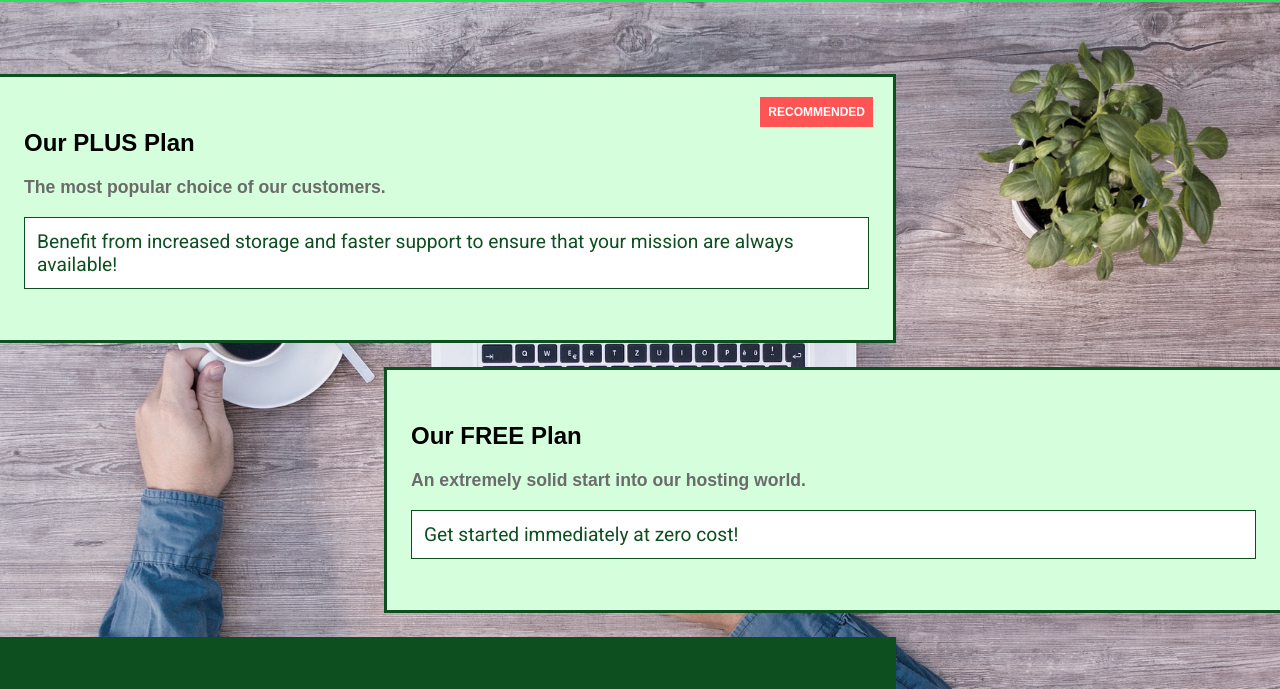
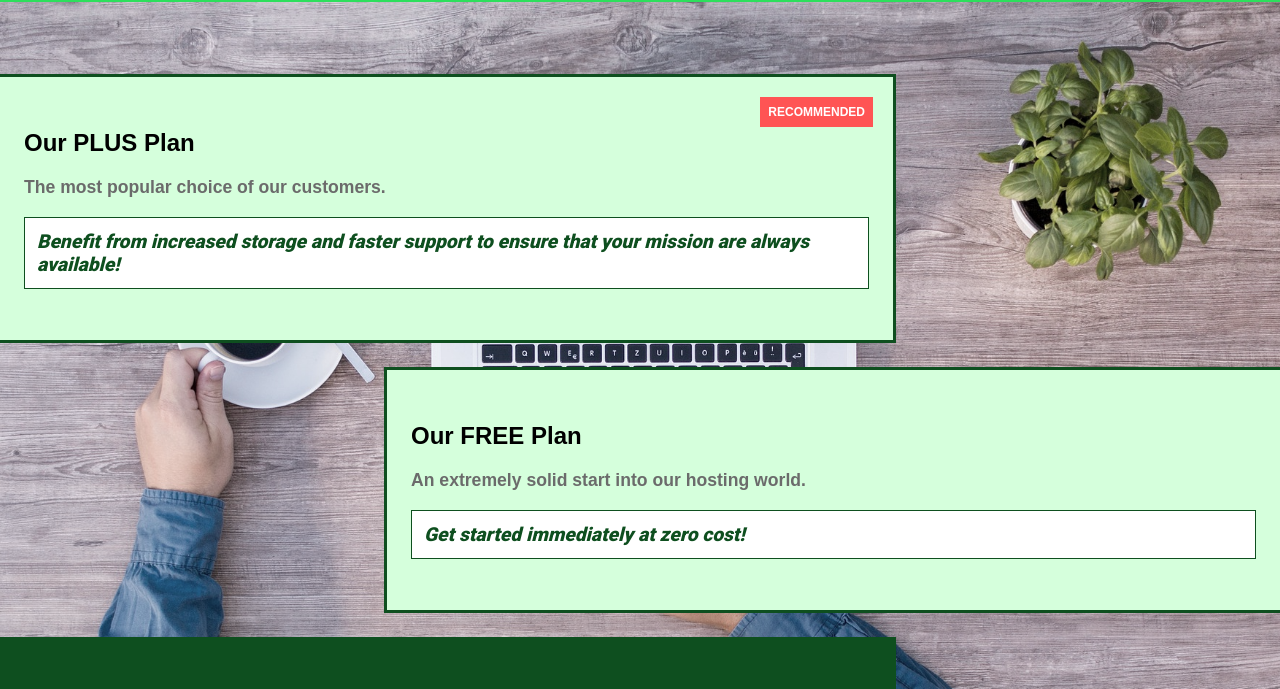
Before and after one commit to DimaKlimchuk/Hosting-Agency, a plain HTML site: page packages/index.html in a window 1280 px wide. Shown: the part 54-743 px from the top of the page. Drawn offline with Linux system fonts and the light colour scheme.

Commit message:
Adding style

```diff
--- a/packages/packages.css
+++ b/packages/packages.css
@@ -57,6 +57,8 @@ main {
   background-color: #fff;
   color: #0e4f1f;
   font-family: 'Roboto', sans-serif;
+  font-weight: 900;
+  font-style: italic;
 }
 
 .plan__container.free {
--- a/shared.css
+++ b/shared.css
@@ -1,4 +1,4 @@
-@import url('https://fonts.googleapis.com/css2?family=Roboto&display=swap');
+@import url('https://fonts.googleapis.com/css2?family=Roboto:wght@400;900&display=swap');
 @import url('https://fonts.googleapis.com/css2?family=Anton&display=swap');
 @import url('https://fonts.googleapis.com/css2?family=Montserrat&display=swap');
 
```
